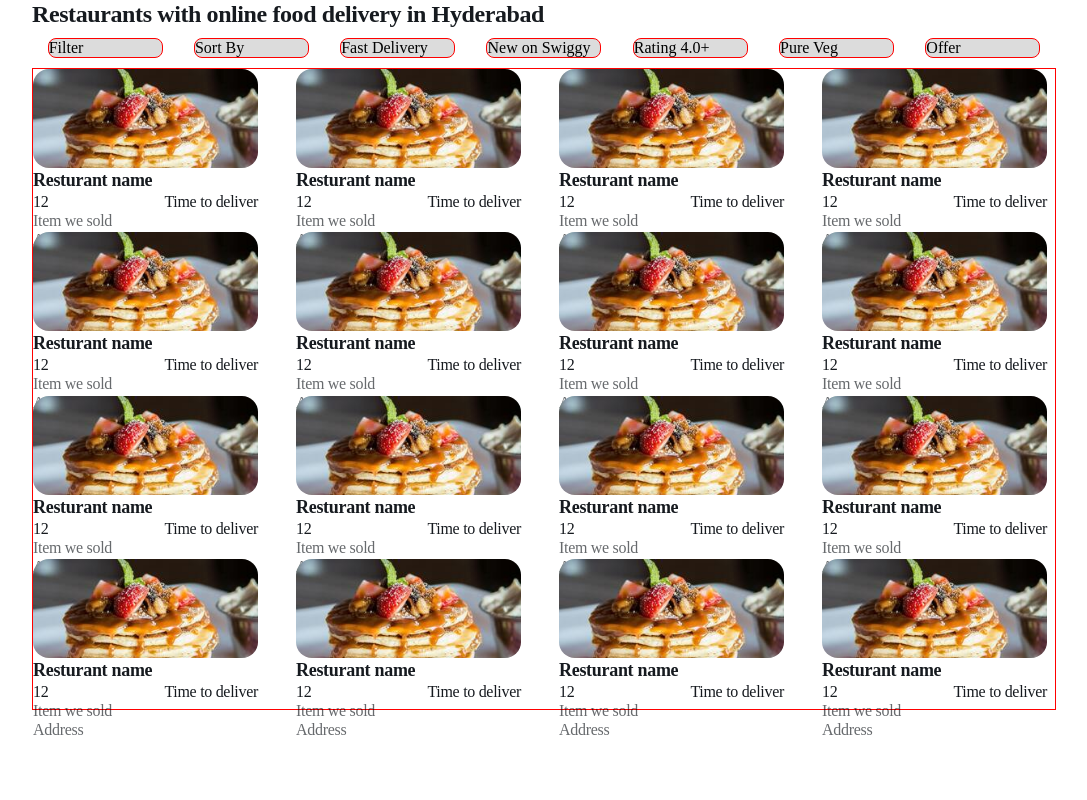
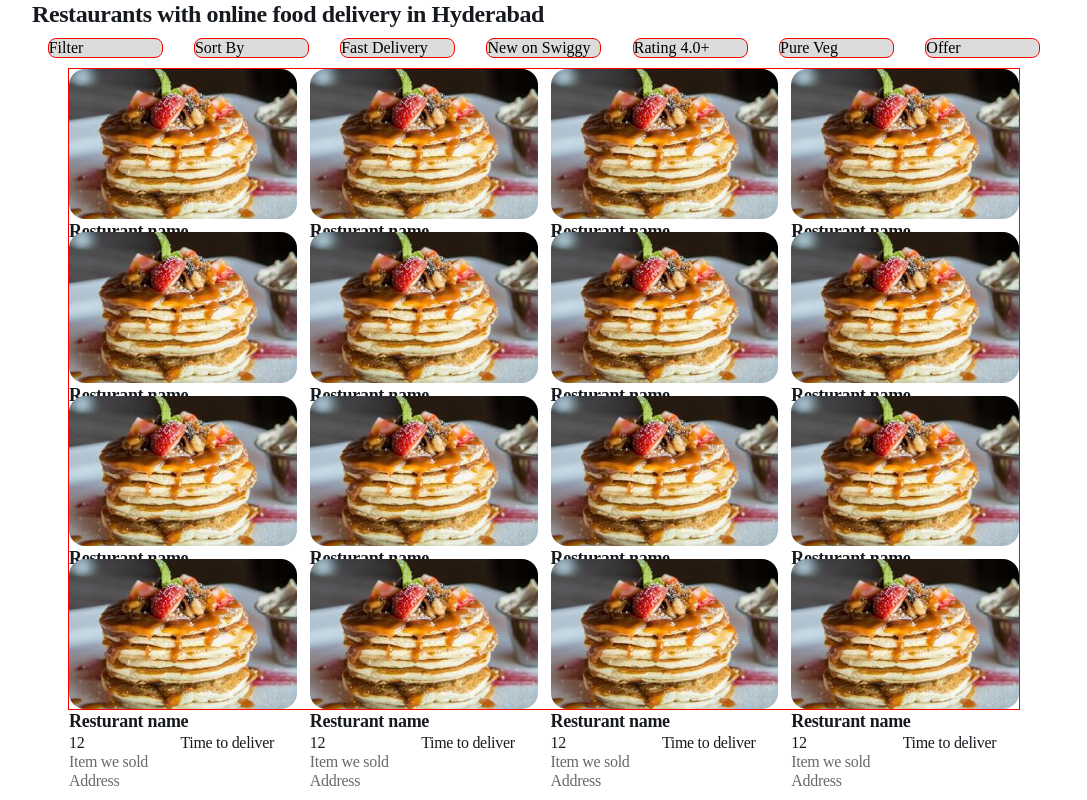
Before and after one commit to KrishnaGitt/CompleteAuthenticate, a React (Create React App) app in the folder frontend/: page / in a window 1280 px wide. Shown: the whole page, without its empty margins (96-1183 px from the left). Built offline with nearby package versions, Linux system fonts and the light colour scheme.

Commit message:
adding css

```diff
--- a/frontend/src/HomeProduct/HomeProduct.css
+++ b/frontend/src/HomeProduct/HomeProduct.css
@@ -5,20 +5,19 @@
     grid-template-rows: repeat(4,1fr);
     border: 1px solid red;
     gap: 13px;
-    margin-left: calc(10%);
-    margin-right: calc(10%);
+    margin-left: calc(10% + 36px);
+    margin-right: calc(10% + 36px);
 }
 .product-img{
     background-image: url('../dist/burger.jpg');
     background-size: cover;
     background-repeat: no-repeat;
-    height: 90%;
-    width: 90%;
+    height: 100%;
+    width: 100%;
     border-radius: 16px;
 }
 .product-div{
-    height: 110px;
-    width: 250px;
+    width: 100%;
 }
 .info-sec{
     width: 90%;
```
